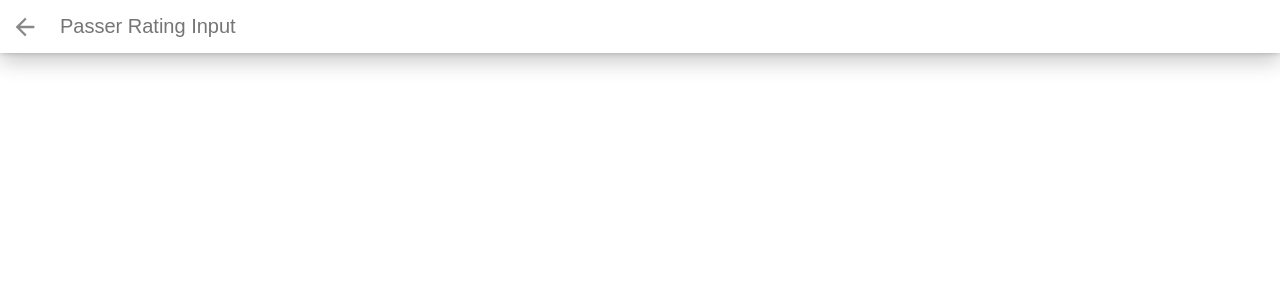
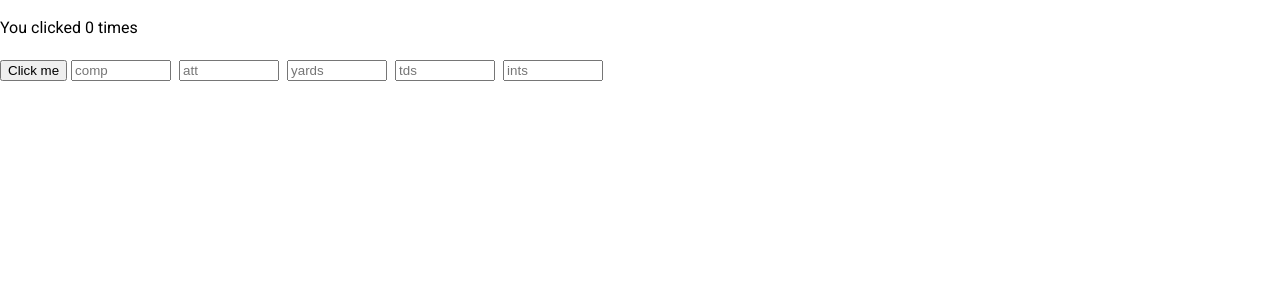
Before and after one commit to gavinkeene1/Passer-Rating-Comparison-Tool, a React (Create React App) app: page /passer-rating in a window 1280 px wide. Shown: the top 300 px of the page. Built offline with nearby package versions, Linux system fonts and the light colour scheme; no server answers.

Commit message:
Create HTML Inputs for Passer Rating Values

```diff
--- a/src/PasserRatingInput.js
+++ b/src/PasserRatingInput.js
@@ -2,8 +2,9 @@ import * as React from 'react';
 import { useState } from 'react';
 import { Link } from 'react-router-dom';
 
-class PasserRatingInput extends React.Component {
+/*class PasserRatingInput extends React.Component {
     render() {
+      const [completions, setCompletions] = useState(0);
         return(
             <div className="search-books">
             <div className="search-books-bar">
@@ -11,13 +12,39 @@ class PasserRatingInput extends React.Component {
               <div className="search-books-input-wrapper">
                 <input type="text" placeholder={`Passer Rating Input`}/>
               </div>
+              <div>
+      <p>You clicked {completions} times</p>
+      <button onClick={() => setCompletions(completions + 1)}>
+        Click me
+      </button>
+    </div>
             </div>
             <div className="search-books-results">
               <ol className="books-grid"></ol>
             </div>
           </div>
+
         )
     }
+}*/
+
+function PasserRatingInput() {
+  const [completions, setCompletions] = useState(0);
+
+  return (
+    <div>
+      <p>You clicked {completions} times</p>
+      <button onClick={() => setCompletions(completions + 1)}>
+        Click me
+      </button>
+      <input type="text" id="fname" name="fname" placeholder='comp' style={{width: 100, margin: 4}} />
+      <input type="text" id="fname" name="fname" placeholder='att' style={{width: 100, margin: 4}} />
+      <input type="text" id="fname" name="fname" placeholder='yards' style={{width: 100, margin: 4}} />
+      <input type="text" id="fname" name="fname" placeholder='tds' style={{width: 100, margin: 4}} />
+      <input type="text" id="fname" name="fname" placeholder='ints' style={{width: 100, margin: 4}} /><br /><br></br>
+    </div>
+  );
 }
 
 export default PasserRatingInput;
+//export default PasserRatingInput;
```
